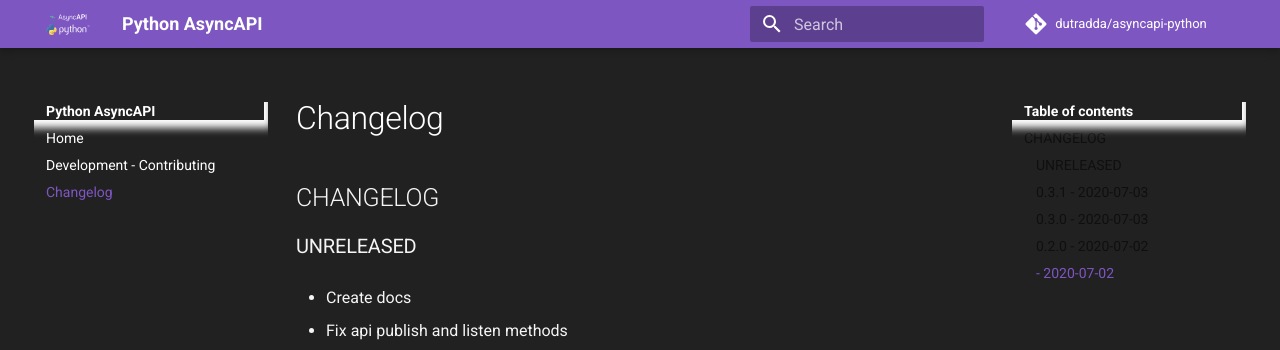
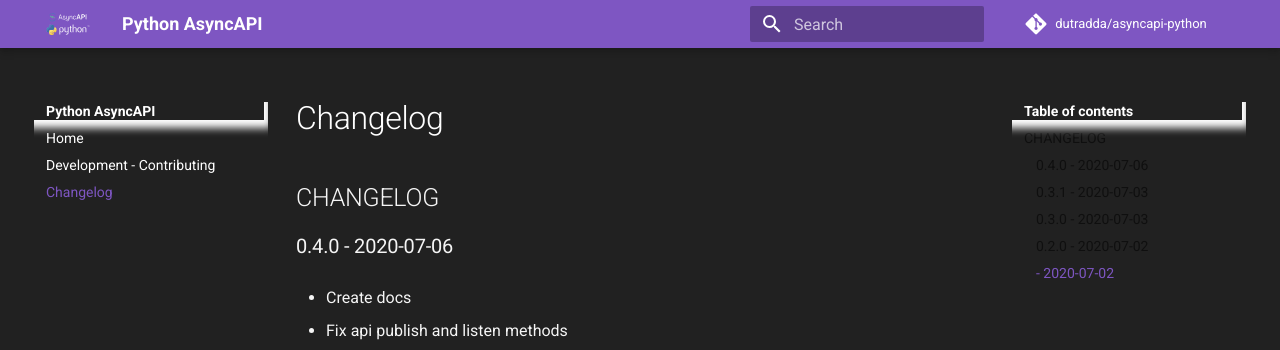
Before and after one commit to dutradda/asyncapi-python, an MkDocs documentation site: the page built from docs/changelog.md, in a window 1280 px wide. Shown: the top 350 px of the page. Built offline with MkDocs 1.6.1 and Material for MkDocs 9.7.7, drawn with Linux system fonts in a browser that asks for light colours; comment, search, counter and statistics services are not loaded.

Commit message:
Update CHANGELOG

```diff
--- a/docs/changelog.md
+++ b/docs/changelog.md
@@ -1,6 +1,6 @@
 ## CHANGELOG
 
-### UNRELEASED
+### 0.4.0 - 2020-07-06
 
  - Create docs
 
```
Also changed, not shown: CHANGELOG.md (+1 -1 lines).
